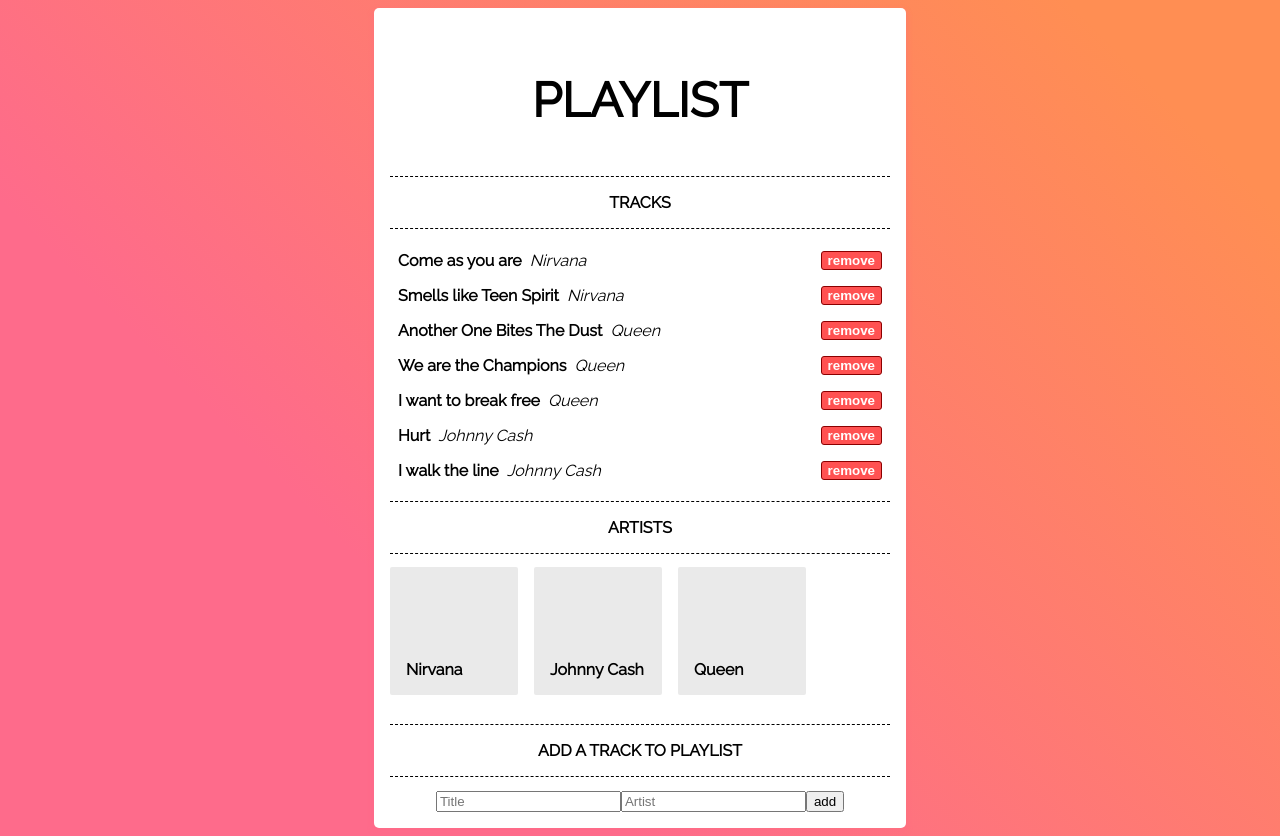
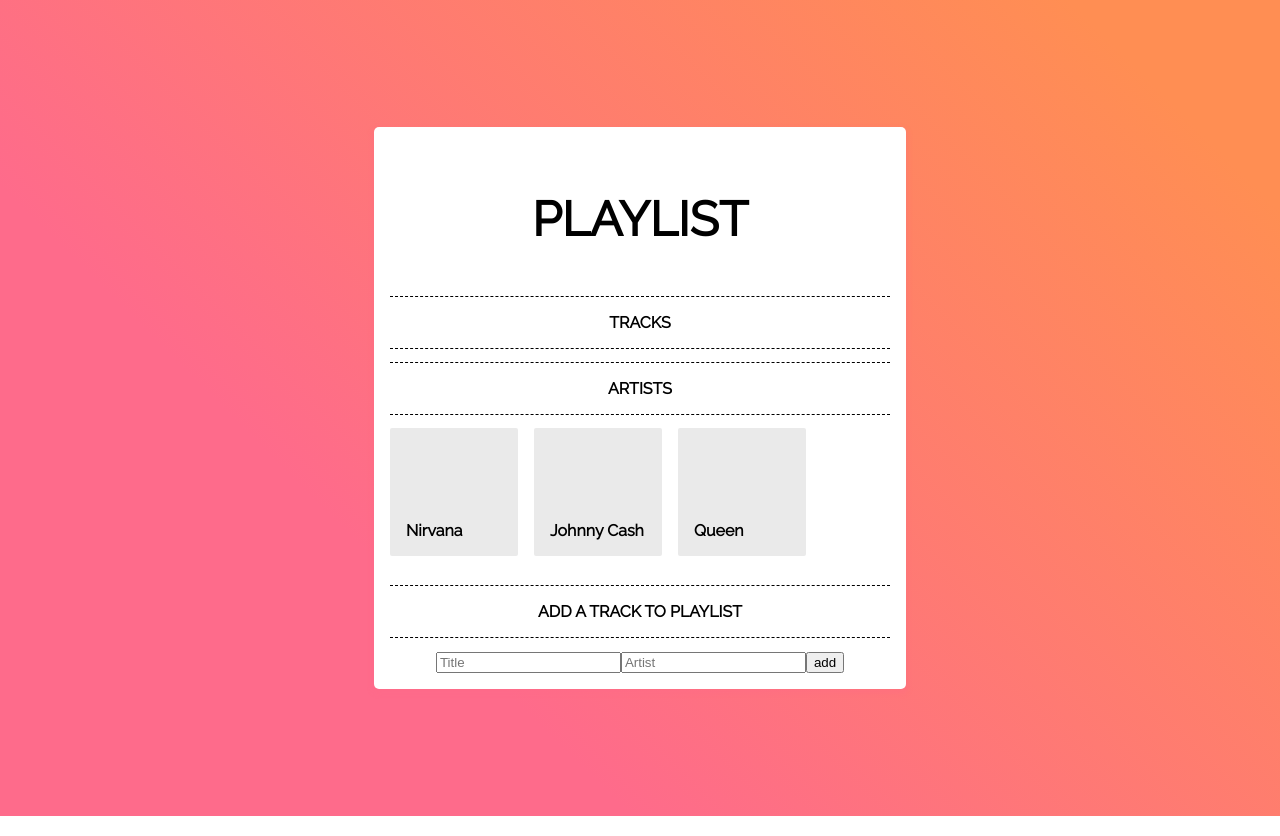
Before and after one commit to paulroho/ngTraining-store, an Angular app: page / in a window 1280 px wide. Built offline with nearby package versions, Linux system fonts and the light colour scheme.

Commit message:
After WS state

```diff
--- /dev/null
+++ b/src/app/actions/add-track.action.ts
@@ -0,0 +1,8 @@
+import { Action } from '../store/store';
+
+export default class AddTrackAction
+  implements Action<{ title: string; artist: string }> {
+  public name = 'addTrack';
+
+  constructor(public payload: { title: string; artist: string }) {}
+}
--- a/src/app/add-track/add-track.component.ts
+++ b/src/app/add-track/add-track.component.ts
@@ -1,4 +1,7 @@
 import { Component, OnInit } from '@angular/core';
+import AddTrackAction from '../actions/add-track.action';
+import { TrackState } from '../app.module';
+import Store from '../store/store';
 
 @Component({
   selector: 'app-add-track',
@@ -11,13 +14,21 @@
       <div></div>
     </div>
   `,
-  styles: []
+  styles: [],
 })
 export class AddTrackComponent {
   public artist: string;
   public title: string;
 
+
+
+  constructor(private store: Store<TrackState>) {
+
+  }
+
   public addTrack() {
-    console.log('track could not be added');
+    this.store.dispatch(
+      new AddTrackAction({ artist: this.artist, title: this.title })
+    );
   }
 }
--- a/src/app/app.module.ts
+++ b/src/app/app.module.ts
@@ -7,12 +7,29 @@
 import { AddTrackComponent } from './add-track/add-track.component';
 import { ArtistListComponent } from './artist-list/artist-list.component';
 import { TrackListComponent } from './track-list/track-list.component';
-import { TrackHttpClient } from './http-client';
+import Store, { Reducer } from './store/store';
+import TrackReducer from './reducer/track.reducer';
+import { StoreModule } from './store/store.module';
+
+
+export interface Track {
+  id: number;
+  title: string;
+  artist: string;
+}
+
+export interface TrackState {
+  tracks: Track[];
+}
+
+const initialState = { tracks: [] };
+const reducer = new TrackReducer<TrackState>();
 
 @NgModule({
   declarations: [AppComponent, TrackListComponent, ArtistListComponent, AddTrackComponent],
-  imports: [BrowserModule, AppRoutingModule, FormsModule],
-  providers: [TrackHttpClient],
+  imports: [BrowserModule, AppRoutingModule, FormsModule,
+    StoreModule.forRoot<TrackState>(initialState, [reducer])],
+  providers: [],
   bootstrap: [AppComponent],
 })
 export class AppModule {}
--- a/src/app/data.ts
+++ /dev/null
@@ -1,39 +0,0 @@
-import { Track } from './track';
-
-export const getSampleTracks: () => Track[] = () => [
-  {
-    id: 1,
-    title: 'Come as you are',
-    artist: 'Nirvana'
-  },
-  {
-    id: 2,
-    title: 'Smells like Teen Spirit',
-    artist: 'Nirvana'
-  },
-  {
-    id: 3,
-    title: 'Another One Bites The Dust',
-    artist: 'Queen'
-  },
-  {
-    id: 4,
-    title: 'We are the Champions',
-    artist: 'Queen'
-  },
-  {
-    id: 5,
-    title: 'I want to break free',
-    artist: 'Queen'
-  },
-  {
-    id: 6,
-    title: 'Hurt',
-    artist: 'Johnny Cash'
-  },
-  {
-    id: 7,
-    title: 'I walk the line',
-    artist: 'Johnny Cash'
-  }
-];
--- a/src/app/http-client.ts
+++ /dev/null
@@ -1,12 +0,0 @@
-import { getSampleTracks } from './data';
-import { Observable, of } from 'rxjs';
-import { delay } from 'rxjs/operators';
-import { Injectable } from '@angular/core';
-import { Track } from './track';
-
-@Injectable({ providedIn: 'root' })
-export class TrackHttpClient {
-  public fetchTracks(): Observable<Track[]> {
-    return of(getSampleTracks()).pipe(delay(3000));
-  }
-}
--- /dev/null
+++ b/src/app/reducer/track.reducer.ts
@@ -0,0 +1,15 @@
+import AddTrackAction from '../actions/add-track.action';
+import { Action, Reducer } from '../store/store';
+
+export default class TrackReducer<T> implements Reducer<T, any> {
+  public reduce<T>(state: T, action: Action<T>) {
+    const { title, artist } = action.payload as any;
+    const tracks = (state as any).tracks as any;
+    const newId = tracks.length;
+
+    return {
+      ...state,
+      tracks: [...tracks, { id: newId, title, artist }],
+    };
+  }
+}
--- /dev/null
+++ b/src/app/store/store.module.ts
@@ -0,0 +1,32 @@
+import { InjectionToken, ModuleWithProviders, NgModule } from '@angular/core';
+import { CommonModule } from '@angular/common';
+import Store, { INITIALSTATE, Reducer, REDUCERS } from './store';
+
+@NgModule({
+  declarations: [],
+  imports: [
+    CommonModule
+  ]
+})
+export class StoreModule {
+  static forRoot<T>(initialState: T, reducers: Reducer<T, any>[]) : ModuleWithProviders<StoreModule> {
+    return {
+      ngModule: StoreModule,
+      providers: [
+        {
+          provide: INITIALSTATE,
+          useValue: initialState
+        },
+        {
+          provide: REDUCERS,
+          useValue: reducers
+        },
+        {
+          provide: Store,
+          useClass: Store,
+          deps: [INITIALSTATE, REDUCERS]
+        }
+      ]
+    }
+  }
+}
--- /dev/null
+++ b/src/app/store/store.ts
@@ -0,0 +1,44 @@
+import { Inject, Injectable, InjectionToken } from '@angular/core';
+import { BehaviorSubject, Observable, of, Subject } from 'rxjs';
+import { filter, map, pluck } from 'rxjs/operators';
+
+
+export const INITIALSTATE = new InjectionToken("initialState");
+export const REDUCERS = new InjectionToken("reducers");
+
+
+export interface Action<P> {
+  name: string;
+  payload: P;
+}
+
+export interface Reducer<T, P> {
+  reduce(state: T, action: Action<P>): T;
+}
+
+@Injectable()
+export default class Store<T> {
+  private reducer: Reducer<T, any>[];
+  private state: BehaviorSubject<T>;
+
+  public constructor(
+    @Inject(INITIALSTATE) initialState: T,
+    @Inject(REDUCERS) reducer: Reducer<T, any>[]
+  ) {
+    this.reducer = reducer;
+    this.state = new BehaviorSubject(initialState);
+
+    this.state.subscribe(console.log);
+  }
+
+  public dispatch<P>(action: Action<P>): void {
+    this.reducer.forEach((reducer) => {
+      const newState = reducer.reduce(this.state.value, action);
+      this.state.next(newState);
+    });
+  }
+
+  public select<S>(selector: (state: T) => S): Observable<S> {
+    return this.state.pipe(map(selector));
+  }
+}
--- a/src/app/track-list/track-list.component.ts
+++ b/src/app/track-list/track-list.component.ts
@@ -1,24 +1,32 @@
-import { Component } from '@angular/core';
-import { getSampleTracks } from '../data';
-import { Track } from '../track';
+import { Component, OnDestroy } from '@angular/core';
+import { Observable, of, Subject } from 'rxjs';
+import { TrackState, Track } from '../app.module';
+import Store from '../store/store';
 
 @Component({
   selector: 'app-track-list',
   template: `
     <h2>Tracks</h2>
     <div class="track-list">
-      <div class="item" *ngFor="let track of playList">
+      <div class="item" *ngFor="let track of tracks$ | async">
         <b>{{ track.title }}</b>
         <span>{{ track.artist }}</span>
         <button (click)="removeTrack(track)">remove</button>
       </div>
     </div>
   `,
-  styles: []
+  styles: [],
 })
-export class TrackListComponent {
-  public playList = getSampleTracks();
+export class TrackListComponent implements OnDestroy {
+  private unscubscribeStream$$ = new Subject();
+  public tracks$: Observable<Track[]>;
 
+  constructor(private store: Store<TrackState>) {
+    this.tracks$ = this.store.select((state) => state.tracks);
+  }
+  ngOnDestroy(): void {
+    this.unscubscribeStream$$.next();
+  }
 
   public removeTrack(track: Track) {
     console.log('track could not be added');
--- a/src/app/track.ts
+++ /dev/null
@@ -1,5 +0,0 @@
-export interface Track {
-  id: number;
-  title: string;
-  artist: string;
-}
```
